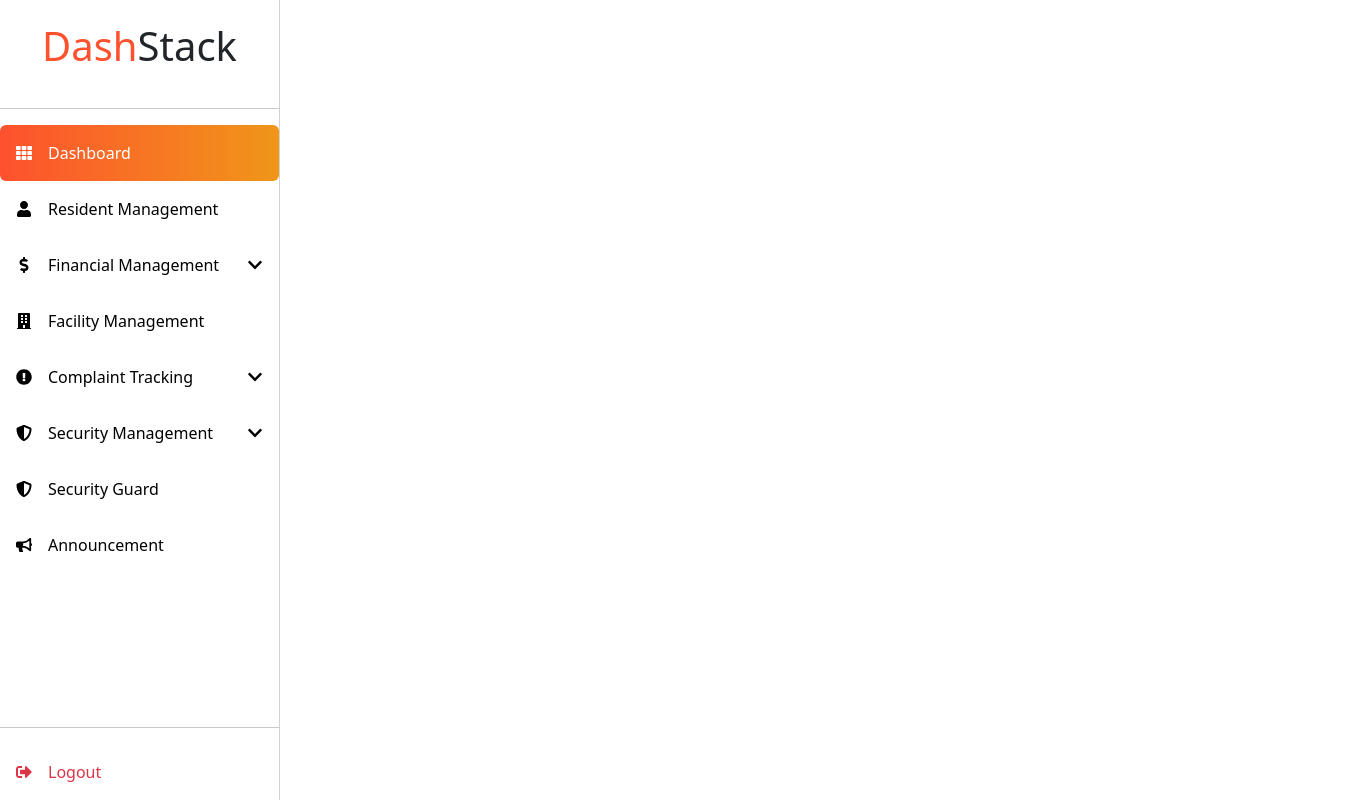
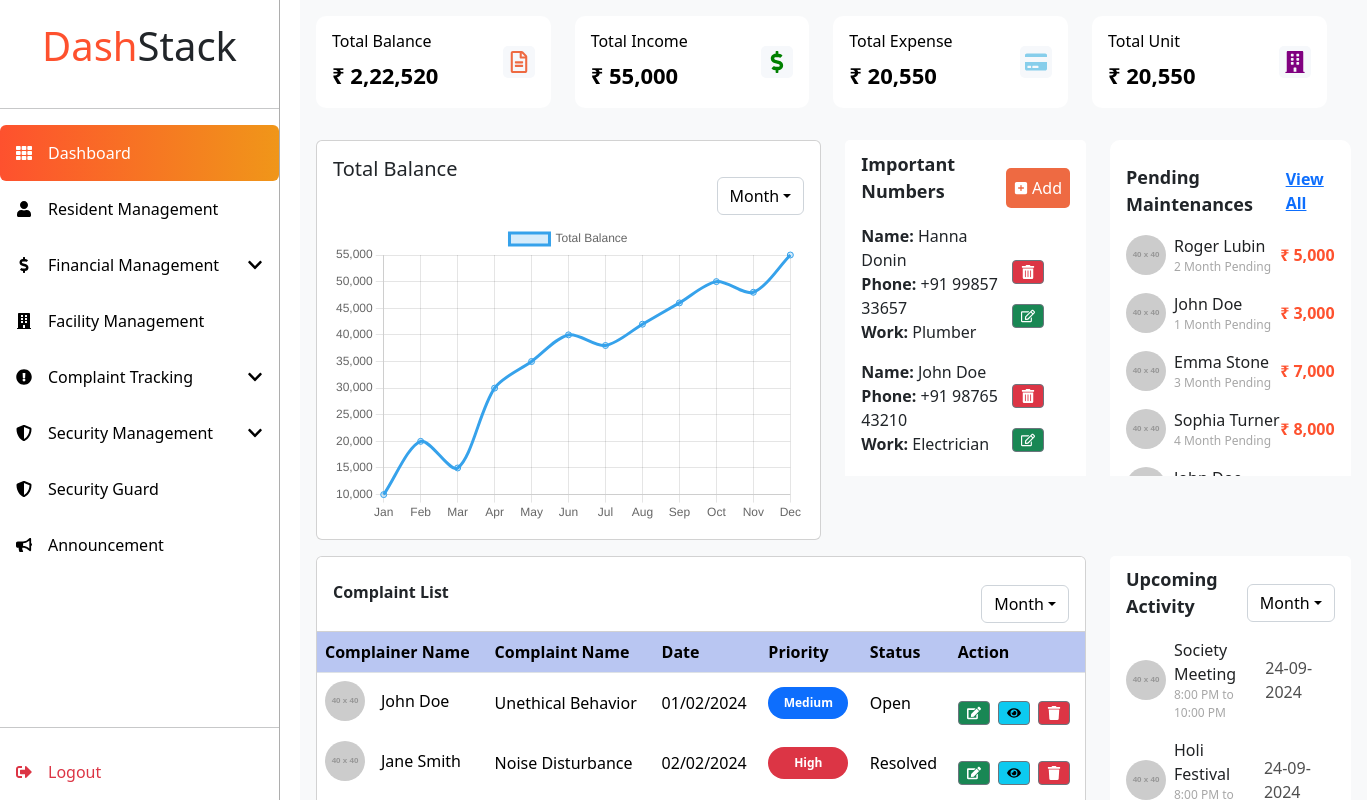
Before and after one commit to sryashika123/society_management_system, a React (Create React App) app in the folder frontend/: page /home in a window 1280 px wide. Shown: the top 800 px of the page, 1367 px wide, since content can reach past the window. Built offline with nearby package versions, Linux system fonts and the light colour scheme.

Commit message:
frontend path changes

```diff
--- a/frontend/src/Pages/Home.jsx
+++ b/frontend/src/Pages/Home.jsx
@@ -23,6 +23,7 @@ const Home = () => {
         <SideBar/>
         <Routes>
           <Route path='/residentmanagement' element={<ResidentDetails/>}/>
+          <Route path='/' element={<Dashboard/>}/>
           <Route path='/dashboard' element={<Dashboard/>}/>
           <Route path='/addresidents' element={<ResidentForm/>}/>
           <Route path='/facility-management' element={<FacilityManagement/>}/>
```
Also changed, not shown: 1 other file (tests, documents, lock files or other folders).
